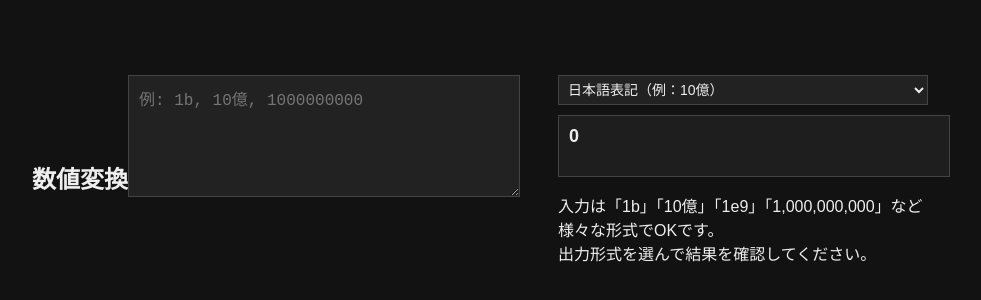
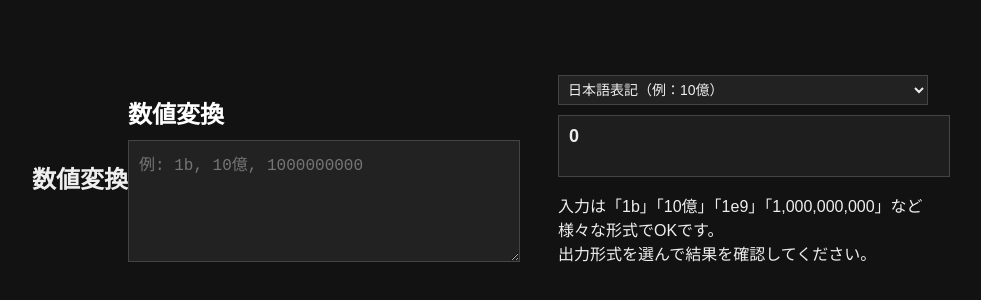
Before and after one commit to vKnitOn/number-converter, a plain HTML site: page index.html in a window 1280 px wide. Shown: the part 242-542 px from the top of the page, without its empty margins (160-1141 px from the left). Drawn offline with Linux system fonts and the light colour scheme.

Commit message:
Update index.html

```diff
--- a/index.html
+++ b/index.html
@@ -73,6 +73,7 @@
 <div class="container">
   <!-- 入力エリア -->
   <div class="input-area">
+    <h2>数値変換</h2>
     <textarea id="inputNumber" placeholder="例: 1b, 10億, 1000000000"></textarea>
   </div>
 
@@ -95,7 +96,6 @@
   </div>
 </div>
 
-
   <!-- 外部JS読み込み -->
   <script src="script.js"></script>
 </body>
```
Lines whose indentation alone changed are shown as unchanged.
